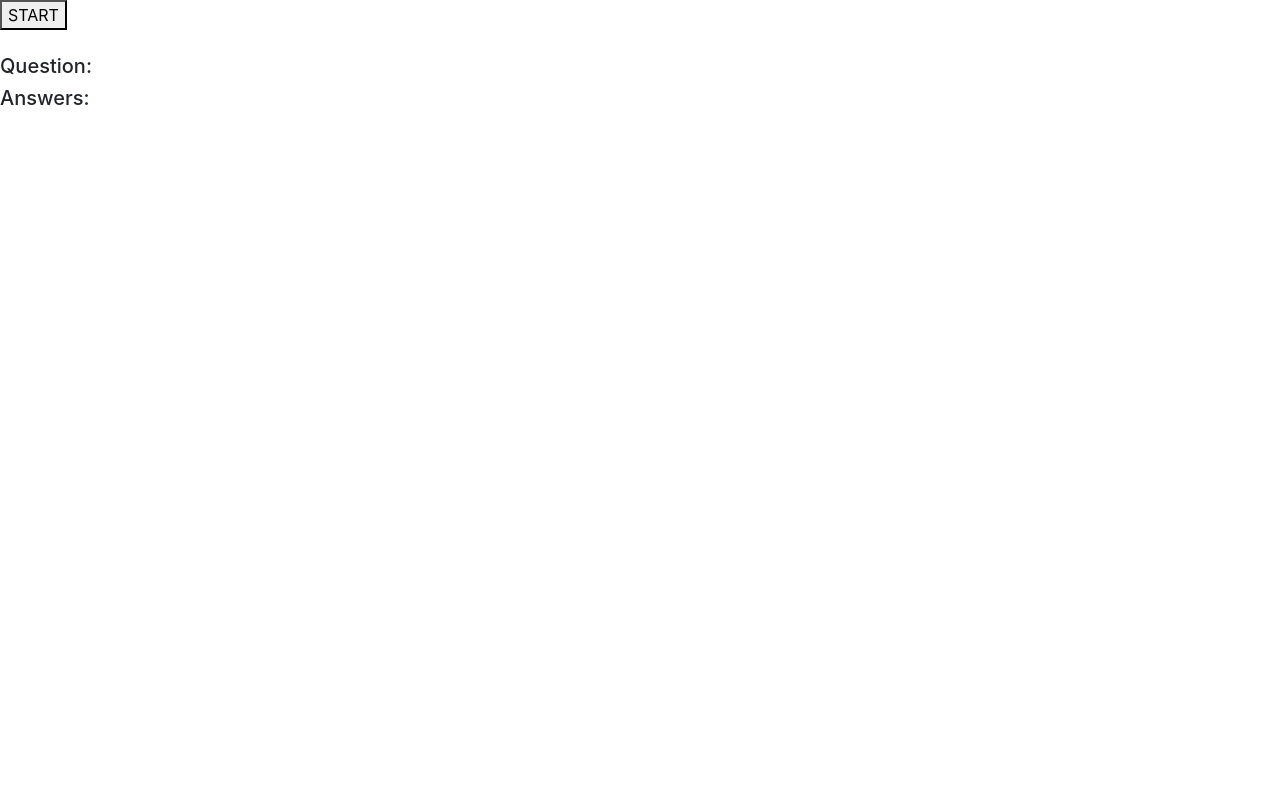
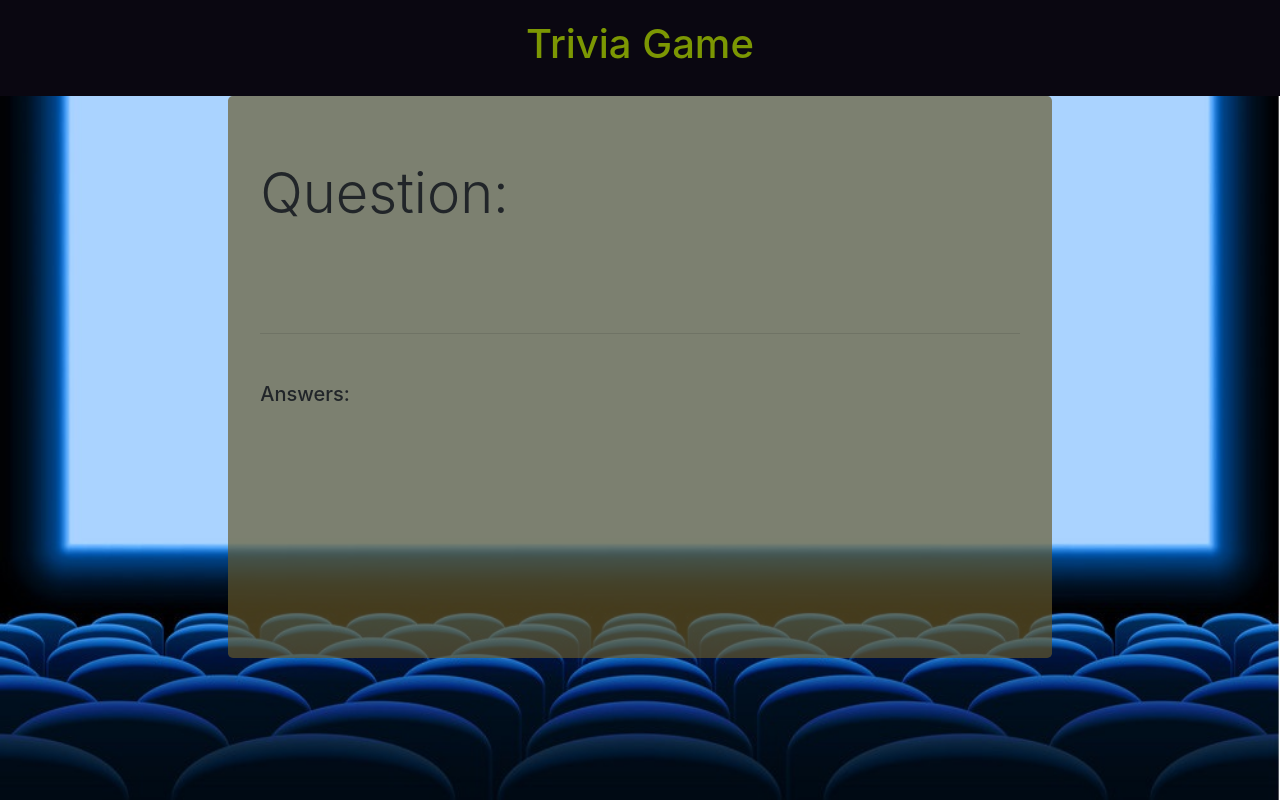
Before and after one commit to akaryrye/TriviaGame, a plain HTML site: page index.html in a window 1280 px wide. Drawn offline with nearby package versions, Linux system fonts and the light colour scheme.

Commit message:
added style, background image, jumbotron, etc

```diff
--- a/assets/css/styles.css
+++ b/assets/css/styles.css
@@ -1,9 +1,34 @@
-.carousel-item {
-    height: 65vh;
-    min-height: 350px;
-    background: no-repeat center center scroll;
-    -webkit-background-size: cover;
-    -moz-background-size: cover;
-    -o-background-size: cover;
-    background-size: cover;
-  }
+body {
+  background-image: url(/assets/img/cinema.jpg);
+  background-repeat: no-repeat;
+  background-color: #0a0711;
+  background-position: 50%;
+  background-size: 100vw;
+}
+#title {
+  padding: 20px;
+  background-color: #0a0711;
+  color: #7c9703;
+}
+
+#card {
+  background-color: #66582bab;
+}
+
+#question {
+  height: 50px;
+  font-size: 22px;
+}
+#answers {
+  height: 180px;
+  font-size: 20px;
+}
+
+.answer {
+  border: 2px solid black;
+  border-radius: 8px;
+  margin: 10px;
+  padding: 5px;
+  width: 50%;
+  background-color: #e793259d;
+}
--- a/index.html
+++ b/index.html
@@ -12,19 +12,37 @@
 
 <body id="body">
 
-    <button type="button" id="start">
-        START
-    </button><br><br>
 
-    <h5>Question:</h5>
-    <div id="question"></div>
-
-    <h5>Answers:</h5>
-    <div id="answers"></div>
 
     <div id="timer"></div>
 </body>
 
+<div class="container-fluid">
+
+    <div class="row d-flex justify-content-center" id="title">
+        <h1>Trivia Game</h1>
+    </div>
+
+    <div class="row">
+        <div class="col-2"></div>
+        <div class="col-8">
+            <div class="jumbotron" id="card">
+                <h3 class="display-4">Question:</h3>
+                <div id="question"></div>
+                <hr class="my-5">
+                <h5>Answers:</h5>
+                <div id="answers"></div>
+            </div>
+        </div>
+        <div class="col-2"></div>
+
+    </div>
+
+    <div class="row">
+
+    </div>
+
+</div>
 
 <!-- JAVASCRIPT  -->
     <script src="https://code.jquery.com/jquery-3.3.1.slim.min.js" integrity="sha384-q8i/X+965DzO0rT7abK41JStQIAqVgRVzpbzo5smXKp4YfRvH+8abtTE1Pi6jizo" crossorigin="anonymous"></script>
```
Also changed, not shown: assets/img/cinema.jpg (added).
